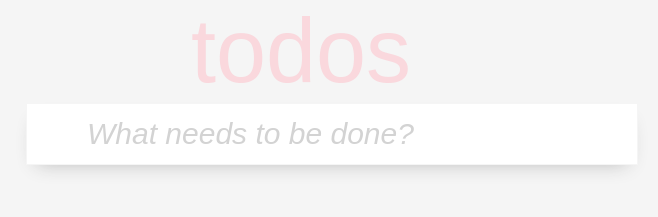
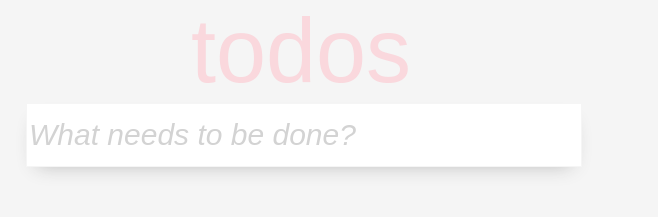
Before and after one commit to AStrGen/todos, a React (Create React App) app: page / in a window 1280 px wide. Shown: the top 217 px of the page, without its empty margins (339-997 px from the left). Built offline with nearby package versions, Linux system fonts and the light colour scheme.

Commit message:
separate components

```diff
--- a/public/css/main.css
+++ b/public/css/main.css
@@ -4,49 +4,7 @@ body {
     margin: 0 auto;
     background-color: whitesmoke;
 }
-h1 {
-    font-size: 90px;
-    font-family: Arial, Helvetica, sans-serif;
-    font-weight: 100;
-    color: rgba(255, 182, 193, 0.47);
-    margin: 0;
-    user-select: none;
-}
-.new-todo, .view {
-    display: table-cell;
-    width: 550px;
-    height: 60px;
-    vertical-align: middle;
-    background-color: white;
-    font-size: 30px;
-    padding: 0 0 0 2em;
-    border: 0.01em solid whitesmoke;
-    font-family: Arial, Helvetica, sans-serif;
-    box-shadow: 0 9px 20px -11px #B5B5B5;
-    outline:none;
-}
-.edit {
-    display: table-cell;
-    width: 550px;
-    height: 60px;
-    font-size: 30px;
-    border: 1px solid lightgray;
-    box-shadow: inset 0 0 5px 0 #828080;
-    padding-left: 2em;
-    outline:none;
-}
-
-.view {
-    user-select: none;
-    text-align: left;
-}
-
-::placeholder {
-    color: lightgray;
-    font-style: italic;
-}
 ul {
-    position: absolute;
     list-style: none;
     margin: 0;
     padding-left: 0;
--- a/src/App.tsx
+++ b/src/App.tsx
@@ -1,10 +1,15 @@
 import TodoList from './pages/TodoList/TodoList';
+import {useContext, createContext} from "react";
+
+export const Context = createContext([])
 
 export function App() {
   return (
-    <section className="todoapp">
-      <TodoList />
-    </section>
+    <Context.Provider value={[]}>
+      <section className="todoapp">
+        <TodoList />
+      </section>
+    </Context.Provider>
   );
 }
 
--- a/src/components/Checkbox/Checkbox.css
+++ b/src/components/Checkbox/Checkbox.css
@@ -2,13 +2,10 @@
     -webkit-appearance: none;
     -moz-appearance: none;
     appearance: none;
-    position: absolute;
-    width: 2.5em;
-    height: 2.5em;
-    border-radius: 1.25em;
+    width: 2em;
+    height: 2em;
+    border-radius: 1em;
     box-shadow: 0 0 0 0.1em lightgray;
-    margin-left: -3.5em;
-    margin-top: 0.1em;
 }
 
 .check__input:checked {
--- /dev/null
+++ b/src/components/Footer/Footer.css
@@ -0,0 +1,15 @@
+.footer {
+    height: 20px;
+    display: flex;
+    justify-content: center;
+}
+.filters {
+    width: 35%;
+    display: flex;
+    justify-content: space-evenly;
+}
+.filters li:hover{
+    border-radius: 3px;
+    border: lightpink solid 1px;
+    cursor: pointer;
+}
--- /dev/null
+++ b/src/components/Footer/Footer.tsx
@@ -0,0 +1,13 @@
+import "./Footer.css"
+
+export default function Footer() {
+    return (
+        <footer className="footer">
+            <ul className="filters">
+                <li>All</li>
+                <li>Active</li>
+                <li>Completed</li>
+            </ul>
+        </footer>
+    );
+}
--- /dev/null
+++ b/src/components/Header/Header.css
@@ -0,0 +1,26 @@
+h1 {
+    font-size: 90px;
+    font-family: Arial, Helvetica, sans-serif;
+    font-weight: 100;
+    color: rgba(255, 182, 193, 0.47);
+    margin: 0;
+    user-select: none;
+}
+
+input {
+    width: 100%;
+    height: 60px;
+    box-shadow: 0 9px 20px -11px #B5B5B5;
+    border: 0.01em solid whitesmoke;
+    font-family: Arial, Helvetica, sans-serif;
+    font-size: 30px;
+    outline:none;
+}
+.new-todo {
+    display: flex;
+    justify-content: center;
+}
+::placeholder {
+    color: lightgray;
+    font-style: italic;
+}
--- /dev/null
+++ b/src/components/Header/Header.tsx
@@ -0,0 +1,20 @@
+import "./Header.css"
+
+type headerProps = {
+    handleKeyCallback: ({key, currentTarget}: {key: string, currentTarget: HTMLInputElement}) => void
+}
+
+function Header({handleKeyCallback}: headerProps) {
+    return (
+        <header className='header'>
+            <h1>todos</h1>
+            <input type='text'
+                   className='new-todo'
+                   placeholder='What needs to be done?'
+                   onKeyDown={handleKeyCallback}
+            />
+        </header>
+    );
+}
+
+export default Header;
--- a/src/components/Todo/Todo.css
+++ b/src/components/Todo/Todo.css
@@ -0,0 +1,9 @@
+.view {
+    display: flex;
+    width: 100%;
+    height: 60px;
+}
+.edit {
+    display: flex;
+    justify-content: center;
+}
--- a/src/components/todo/todo.tsx
+++ b/src/components/todo/todo.tsx
@@ -1,6 +1,7 @@
 import React, { useState } from "react";
 import Checkbox from "../Checkbox/Checkbox";
 import DestroyButton from "../DestroyButton/DestroyButton";
+import "./Todo.css"
 
 type TodoItemProps = {
     item: {
@@ -18,6 +19,7 @@ function Todo({item, setDoneCallback, setDestroyedCallback, setTextCallback}: To
 
     const [inputText, changeInput] = useState(item.text);
     const showInput = () => {};
+
     const setText = (event:React.KeyboardEvent<HTMLInputElement>) => {
         if (event.key === 'Enter') {
             setTextCallback(event.currentTarget.value);
--- /dev/null
+++ b/src/const.ts
@@ -0,0 +1,5 @@
+export enum AppRoute {
+    Main = '/',
+    Active = '/active',
+    Completed = '/completed',
+}
--- /dev/null
+++ b/src/pages/TodoList/TodoList.css
@@ -0,0 +1,7 @@
+.todo-list {
+    width: 100%;
+}
+view {
+    user-select: none;
+    text-align: left;
+}
--- a/src/pages/TodoList/TodoList.tsx
+++ b/src/pages/TodoList/TodoList.tsx
@@ -1,8 +1,12 @@
-import { useState } from 'react';
+import {useContext, useState} from 'react';
 import _uniqueId from 'lodash/uniqueId';
 import Todo from '../../components/Todo/Todo';
 import Main from '../Main/Main';
 import cloneArray from '../../utils';
+import "./TodoList.css"
+import Header from "../../components/Header/Header";
+import Footer from '../../components/Footer/Footer';
+import {Context} from "../../App";
 
 type TodoItem = {
     id: string;
@@ -11,13 +15,14 @@ type TodoItem = {
 }
 
 function TodoList() {
-    const initData: TodoItem[] = [];
+    const initData: TodoItem[] = useContext(Context);
+
     const [todoItems, setTodoItems] = useState(initData);
-    const handleKey = (event: React.KeyboardEvent<HTMLInputElement>) => {
-        if (event.key === 'Enter') {
-            if (event.currentTarget.value === "") return;
-            setTodoItems([...todoItems, {id: _uniqueId(), text: event.currentTarget.value, done: false}]);
-            event.currentTarget.value = '';
+    const handleKey = ({key, currentTarget}: {key: string, currentTarget: HTMLInputElement}) => {
+        if (key === 'Enter') {
+            if (currentTarget.value === "") return;
+            setTodoItems([...todoItems, {id: _uniqueId(), text: currentTarget.value, done: false}]);
+            currentTarget.value = '';
         }
     }
 
@@ -36,16 +41,11 @@ function TodoList() {
     }
 
     return (
-        <header className='header'>
-        <h1>todos</h1>
-        <input type='text'
-            className='new-todo'
-            placeholder='What needs to be done?'
-            onKeyDown={handleKey}
-        />
-        {todoItems.length == 0 ? null :
-        <Main>
-            {todoItems.map((item) =>
+        <>
+            <Header handleKeyCallback={handleKey} />
+            {todoItems.length > 0 &&
+            <>
+                <Main> {todoItems.map((item) =>
                     <Todo
                         key={item.id}
                         item={item}
@@ -54,8 +54,11 @@ function TodoList() {
                         setTextCallback={(text: string) => setText(item, text)}
                     />)}
                 </Main>
+                <Footer />
+            </>
             }
-    </header>
+
+        </>
     );
 }
 
```
Lines whose indentation alone changed are shown as unchanged.
